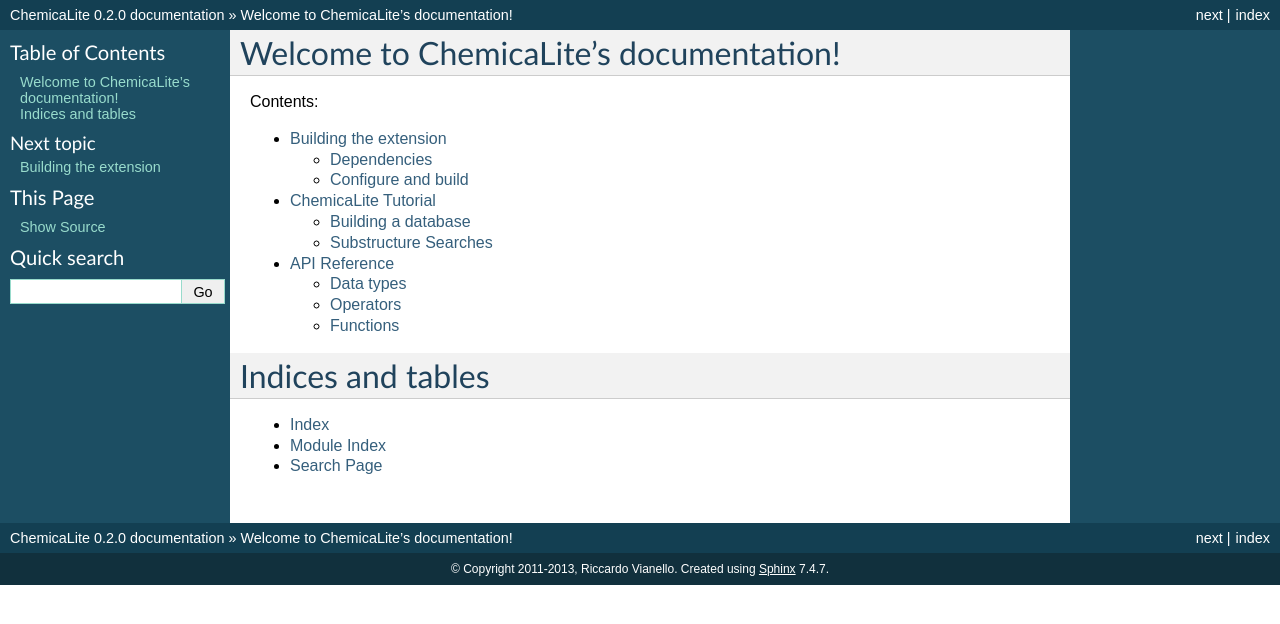
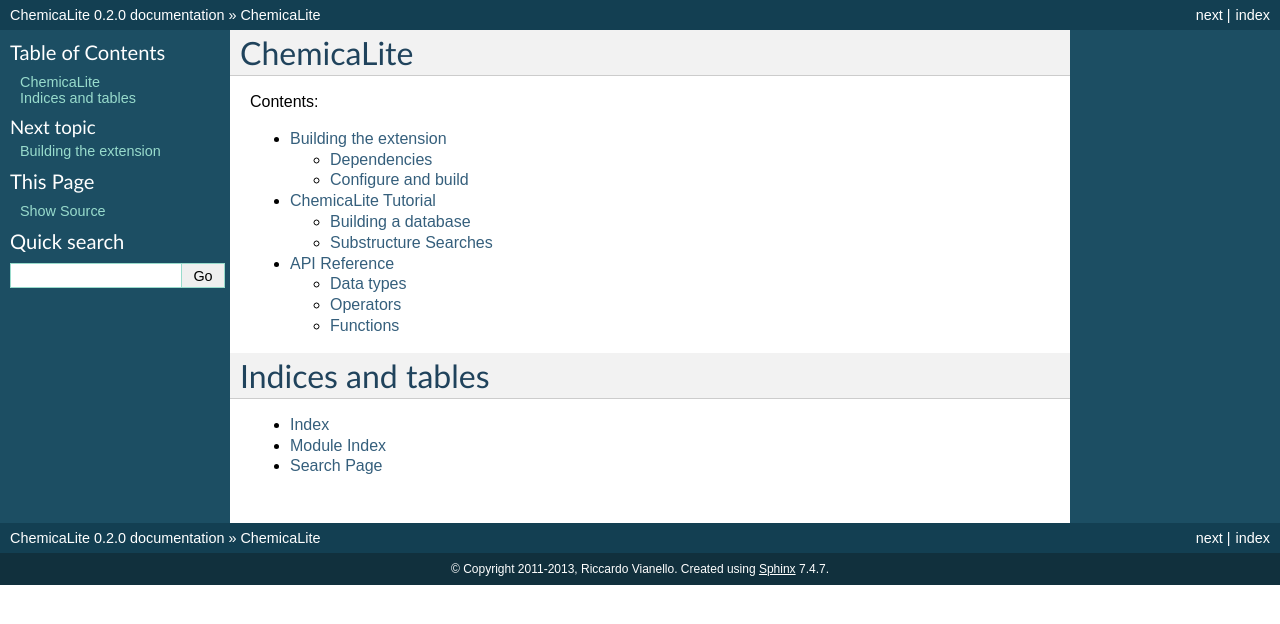
Before and after one commit to rvianello/chemicalite, a Sphinx documentation site: the page built from docs/index.rst, in a window 1280 px wide. Shown: the top 624 px of the page. Built offline with Sphinx 7.4.7, drawn with Linux system fonts in a browser that asks for light colours.

Commit message:
minor fix

```diff
--- a/docs/index.rst
+++ b/docs/index.rst
@@ -3,8 +3,8 @@
    You can adapt this file completely to your liking, but it should at least
    contain the root `toctree` directive.
 
-Welcome to ChemicaLite's documentation!
-=======================================
+ChemicaLite
+===========
 
 Contents:
 
```
